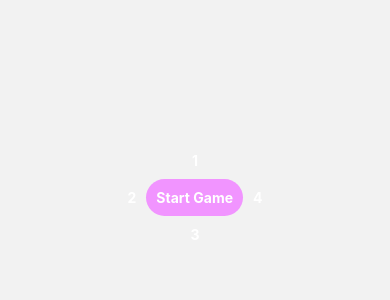
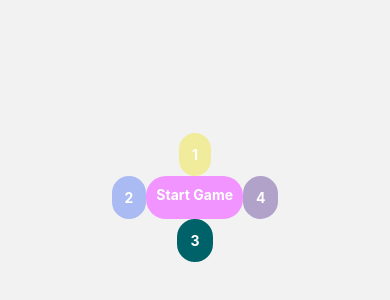
Before and after one commit to shootermv/SimonGame, a React Native app: screen /Game in a window 390 px wide. Shown: the part 236-536 px from the top of the page. Built offline with nearby package versions, Linux system fonts and the light colour scheme.

Commit message:
feat: correcting colors of game buttons

```diff
--- a/src/components/GameButton.tsx
+++ b/src/components/GameButton.tsx
@@ -1,7 +1,11 @@
 import React from 'react';
 import {StyleSheet, Text, Pressable} from 'react-native';
-import { useSelector } from 'react-redux';
-import { GameState } from '../store/gameSlice';
+const COLORS = {
+  1: {disabled: '#f1eb9c', enabled: '#F4EA56'},
+  2: {disabled: '#AABAF2', enabled: 'blue'},
+  3: {disabled: '#006269', enabled: '#08ff08'},
+  4: {disabled: '#b1a2ca', enabled: '#2e1a47'},
+};
 const GameButton = ({
   userPressHandler,
   disabled,
@@ -11,13 +15,19 @@ const GameButton = ({
   userPressHandler: Function;
   disabled: boolean;
   num: number;
-  playingBtn: number
+  playingBtn: number;
 }) => {
-
   return (
     <Pressable
       disabled={disabled}
-      style={[styles.button, playingBtn === num ? {backgroundColor:'red'} : {}]}
+      style={[
+        styles.button,
+        {
+          backgroundColor: COLORS[num][disabled ? 'disabled' : 'enabled'],
+          borderColor: COLORS[num][disabled ? 'disabled' : 'enabled'],
+        },
+        playingBtn === num ? {borderColor: 'red', borderWidth: 3} : {},
+      ]}
       onPress={() => userPressHandler(num)}>
       <Text style={styles.textStyle}>{num}</Text>
     </Pressable>
@@ -28,6 +38,7 @@ const styles = StyleSheet.create({
     borderRadius: 20,
     padding: 10,
     elevation: 2,
+    borderWidth: 3,
   },
   textStyle: {
     color: 'white',
```
